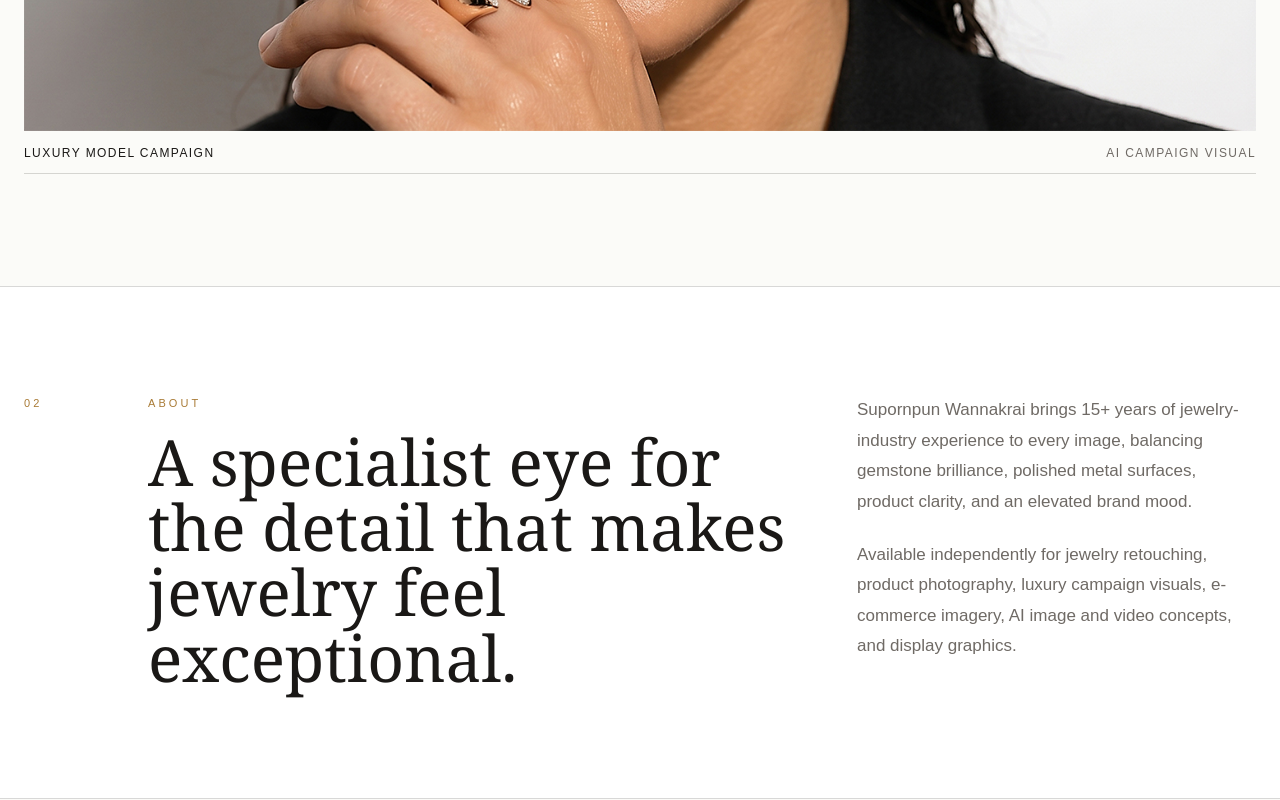
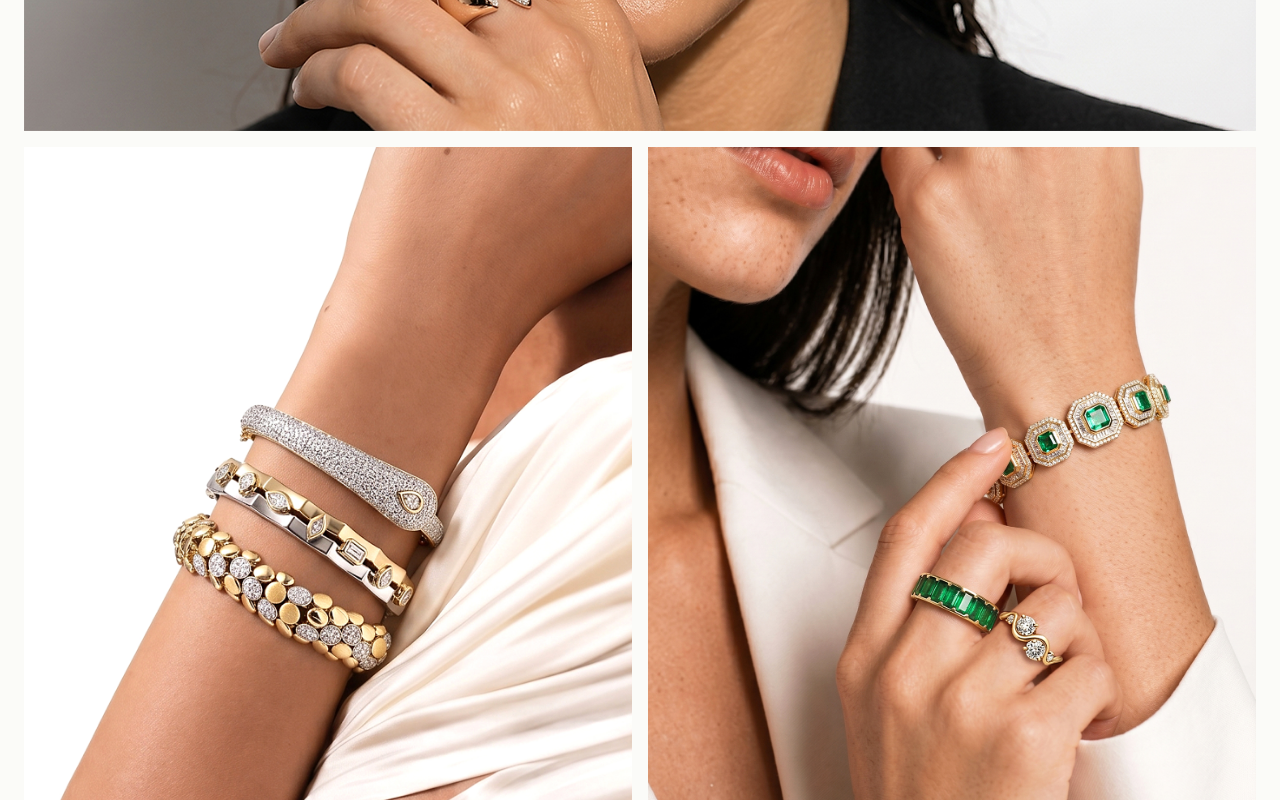
Before and after one commit to supornpunvannakrai-netizen/supornpun-jewelry-portfolio, a Next.js app: page / in a window 1280 px wide. Shown: the part 1760-2560 px from the top of the page. Built offline with nearby package versions, Linux system fonts and the light colour scheme.

Commit message:
Add files via upload

```diff
--- a/app/globals.css
+++ b/app/globals.css
@@ -61,6 +61,10 @@ h2 { margin: 0; font-family: Georgia, "Times New Roman", serif; font-size: clamp
 .portfolio-feature-image-product { opacity: 0; }
 .portfolio-feature:hover .portfolio-feature-image-base { opacity: 0; transform: scale(1.012); }
 .portfolio-feature:hover .portfolio-feature-image-product { opacity: 1; transform: scale(1.018); }
+.portfolio-diptych { display: grid; grid-template-columns: repeat(2, minmax(0, 1fr)); gap: 16px; margin-top: 16px; }
+.portfolio-diptych-media { position: relative; aspect-ratio: 1400 / 1736; overflow: hidden; background: white; }
+.portfolio-diptych-image { object-fit: cover; transition: transform 1s cubic-bezier(.2,.7,.25,1); }
+.portfolio-diptych-media:hover .portfolio-diptych-image { transform: scale(1.025); }
 .portfolio-caption { display: flex; justify-content: space-between; gap: 16px; border-bottom: 1px solid var(--line); padding: 13px 0 11px; }
 .portfolio-caption h3, .portfolio-caption p { margin: 0; font-size: 12px; font-weight: 400; letter-spacing: .12em; text-transform: uppercase; }
 .portfolio-caption p { color: var(--muted); text-align: right; }
@@ -197,6 +201,9 @@ h2 { margin: 0; font-family: Georgia, "Times New Roman", serif; font-size: clamp
   .portfolio-caption p { margin-top: 7px; text-align: left; }
   .portfolio-feature-image-base { opacity: 0; }
   .portfolio-feature-image-product { opacity: 1; }
+  .portfolio-diptych { grid-template-columns: 1fr; gap: 12px; margin-top: 12px; }
+  .portfolio-diptych-media { aspect-ratio: auto; }
+  .portfolio-diptych-image { position: relative !important; display: block; width: 100% !important; height: auto !important; }
   .work-intro, .services-head, .packages-head { display: block; margin-bottom: 34px; }
   .work-index, .section-index { margin-top: 20px; }
   .about-grid, .trial-grid, .footer-grid { display: block; }
--- a/app/page.tsx
+++ b/app/page.tsx
@@ -217,9 +217,25 @@ export default function Home() {
                 className="portfolio-feature-image portfolio-feature-image-product"
               />
             </div>
-            <div className="portfolio-caption">
-              <h3>Luxury Model Campaign</h3>
-              <p>AI Campaign Visual</p>
+            <div className="portfolio-diptych">
+              <div className="portfolio-diptych-media">
+                <Image
+                  src="/media/campaign-bangle-model.jpg"
+                  alt="Luxury diamond bangle styling on model"
+                  fill
+                  sizes="(max-width: 860px) calc(100vw - 28px), min(708px, calc((100vw - 64px) / 2))"
+                  className="portfolio-diptych-image"
+                />
+              </div>
+              <div className="portfolio-diptych-media">
+                <Image
+                  src="/media/campaign-emerald-model.jpg"
+                  alt="Emerald jewelry styling on model"
+                  fill
+                  sizes="(max-width: 860px) calc(100vw - 28px), min(708px, calc((100vw - 64px) / 2))"
+                  className="portfolio-diptych-image"
+                />
+              </div>
             </div>
           </article>
         </section>
--- a/scripts/export-static-preview.mjs
+++ b/scripts/export-static-preview.mjs
@@ -11,6 +11,8 @@ await mkdir(dirname(fileURLToPath(new URL("../outputs/media/hero-motion.mp4", im
 await copyFile(new URL("../public/media/hero-motion.mp4", import.meta.url), new URL("../outputs/media/hero-motion.mp4", import.meta.url));
 await copyFile(new URL("../public/media/campaign-model-feature-v3.png", import.meta.url), new URL("../outputs/media/campaign-model-feature-v3.png", import.meta.url));
 await copyFile(new URL("../public/media/campaign-model-feature-product.jpg", import.meta.url), new URL("../outputs/media/campaign-model-feature-product.jpg", import.meta.url));
+await copyFile(new URL("../public/media/campaign-bangle-model.jpg", import.meta.url), new URL("../outputs/media/campaign-bangle-model.jpg", import.meta.url));
+await copyFile(new URL("../public/media/campaign-emerald-model.jpg", import.meta.url), new URL("../outputs/media/campaign-emerald-model.jpg", import.meta.url));
 
 const services = [
   ["01", "Jewelry Retouching & E-commerce Visuals", "1245645.jpg", "image", "contain", "High-end jewelry image enhancement for e-commerce, catalogs, and digital marketing.", ["White background packshots", "Diamond & gemstone enhancement", "Metal polishing", "Dust, scratch, shadow & reflection refinement", "Clipping path & background cleanup", "E-commerce ready image delivery"], "Jewelry brands / Online stores / Marketplaces / Catalog production"],
@@ -119,7 +121,10 @@ ${css}
               <img class="portfolio-feature-image portfolio-feature-image-base" src="media/campaign-model-feature-v3.png" alt="Luxury jewelry model campaign visual" />
               <img class="portfolio-feature-image portfolio-feature-image-product" src="media/campaign-model-feature-product.jpg" alt="Luxury jewelry model campaign visual with original product references" />
             </div>
-            <div class="portfolio-caption"><h3>Luxury Model Campaign</h3><p>AI Campaign Visual</p></div>
+            <div class="portfolio-diptych">
+              <div class="portfolio-diptych-media"><img class="portfolio-diptych-image" src="media/campaign-bangle-model.jpg" alt="Luxury diamond bangle styling on model" /></div>
+              <div class="portfolio-diptych-media"><img class="portfolio-diptych-image" src="media/campaign-emerald-model.jpg" alt="Emerald jewelry styling on model" /></div>
+            </div>
           </article>
         </section>
 
```
